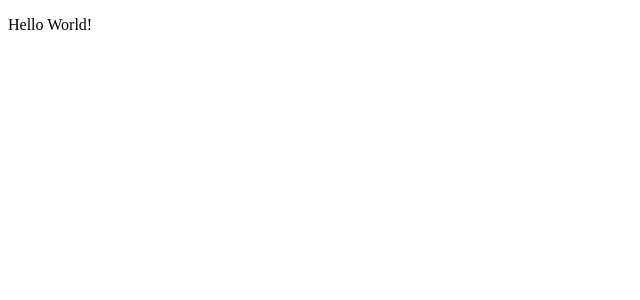
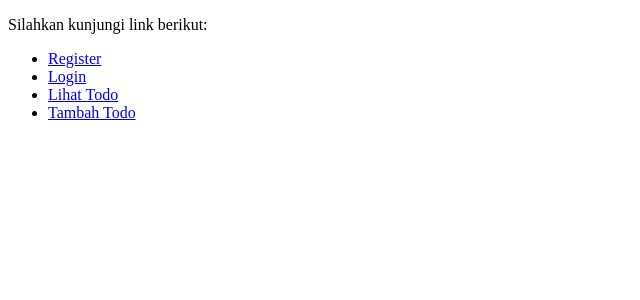
Before and after one commit to madeindra/case-study-example, a React (Create React App) app in the folder frontend/: page / in a window 1280 px wide. Shown: the top 300 px of the page, without its empty margins (0-640 px from the left). Built offline with nearby package versions, Linux system fonts and the light colour scheme; no server answers.

Commit message:
add link

```diff
--- a/frontend/src/App.js
+++ b/frontend/src/App.js
@@ -1,8 +1,24 @@
+import { Link } from 'react-router-dom';
+
 function App() {
   return (
-    <div className="App">
+    <div className='App'>
         <p>
-          Hello World!
+          Silahkan kunjungi link berikut:
+          <ul>
+            <li>
+              <Link to='register'>Register</Link>
+            </li>
+            <li>
+              <Link to='login'>Login</Link>
+            </li>
+            <li>
+              <Link to='todo'>Lihat Todo</Link>
+            </li>
+            <li>
+              <Link to='todo/create'>Tambah Todo</Link>
+            </li>
+          </ul>
         </p>
     </div>
   );
```
